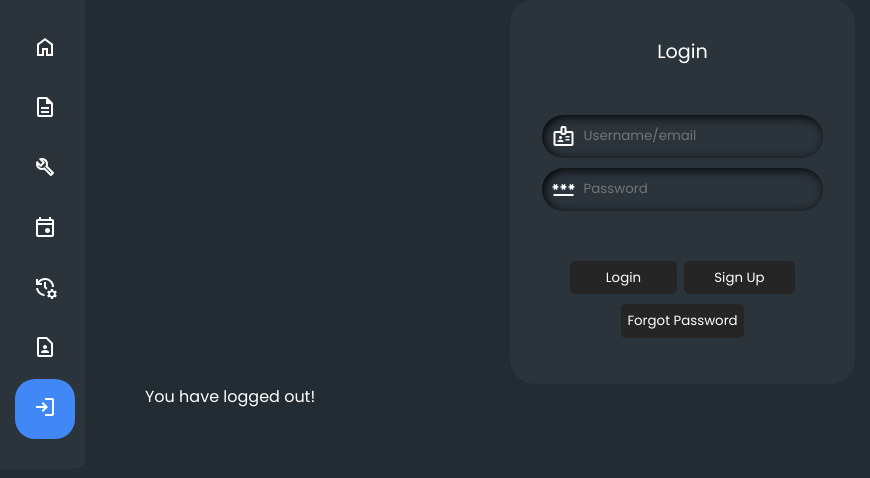
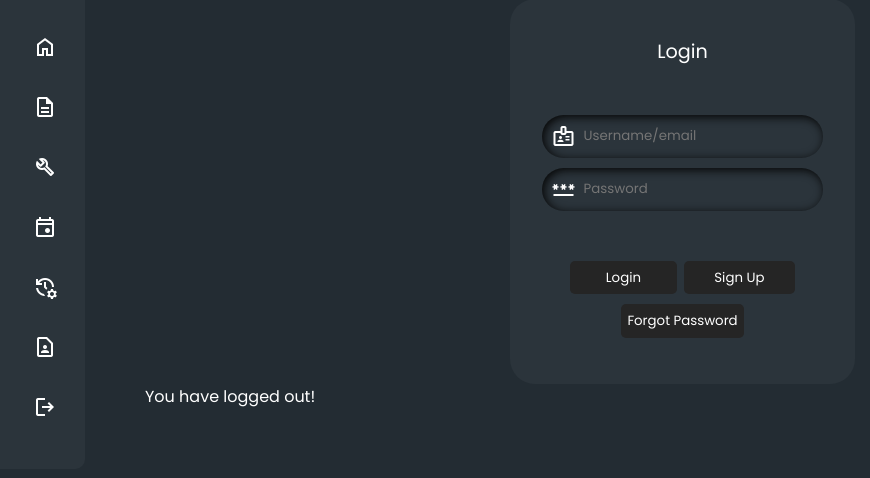
Before and after one commit to reiczel01/bmservice_web_project, a PHP site: page /login.php?error=successLogout in a window 1280 px wide. Shown: the part 286-764 px from the top of the page, without its empty margins (0-870 px from the left). Run offline with PHP 8.4, Linux system fonts and the light colour scheme; the visitor is signed in with stand-in values (Sample User, id 1).

Commit message:
Fixed logout. Not entirely implemented into the UI. Added functions for securing against XSS and sqlInjection (not implementation). Fixed database decription errors. Added page for testing session data. ################# Version 1.1.3 ######################

```diff
--- a/nav.php
+++ b/nav.php
@@ -10,7 +10,17 @@
         <li class="list"> <a href="#"> <span class="icon"><i class="material-symbols-outlined"> event </i></span> <span class="title">Terminarz</span> </a> </li>
         <li class="list"> <a href="#"> <span class="icon"><i class="material-symbols-outlined"> manage_history </i></span> <span class="title">Historia napraw</span> </a> </li>
         <li class="list"> <a href="#"> <span class="icon"><i class="material-symbols-outlined"> contact_page </i></span> <span class="title">Kontakt</span> </a> </li>
-		<li class="list active"> <a href="login.php"> <span class="icon"><i class="material-symbols-outlined"> login </i></span> <span class="title">Login</span> </a> </li>
+        <?php
+        session_start();
+        if (isset($_SESSION["userid"])) {
+            echo '<li class="list"> <a href="/php/logout.inc.php?action=logout"> <span class="icon"><i class="material-symbols-outlined"> logout </i></span> <span class="title">Logout</span> </a> </li>';
+        }
+        else
+        {
+            echo '<li class="list"> <a href="login.php"> <span class="icon"><i class="material-symbols-outlined"> login </i></span> <span class="title">Login</span> </a> </li>';
+        }
+        ?>
+
     </ul>
 </div>
 <script type="text/javascript" src="js/nav.js"></script>
--- a/php/logout.inc.php
+++ b/php/logout.inc.php
@@ -1,5 +1,5 @@
 <?php
-if(isset($_POST["logout_btn"])) {
+if($_GET["action"] == "logout") {
     session_start();
     session_unset();
     session_destroy();
```
Lines whose indentation alone changed are shown as unchanged.
